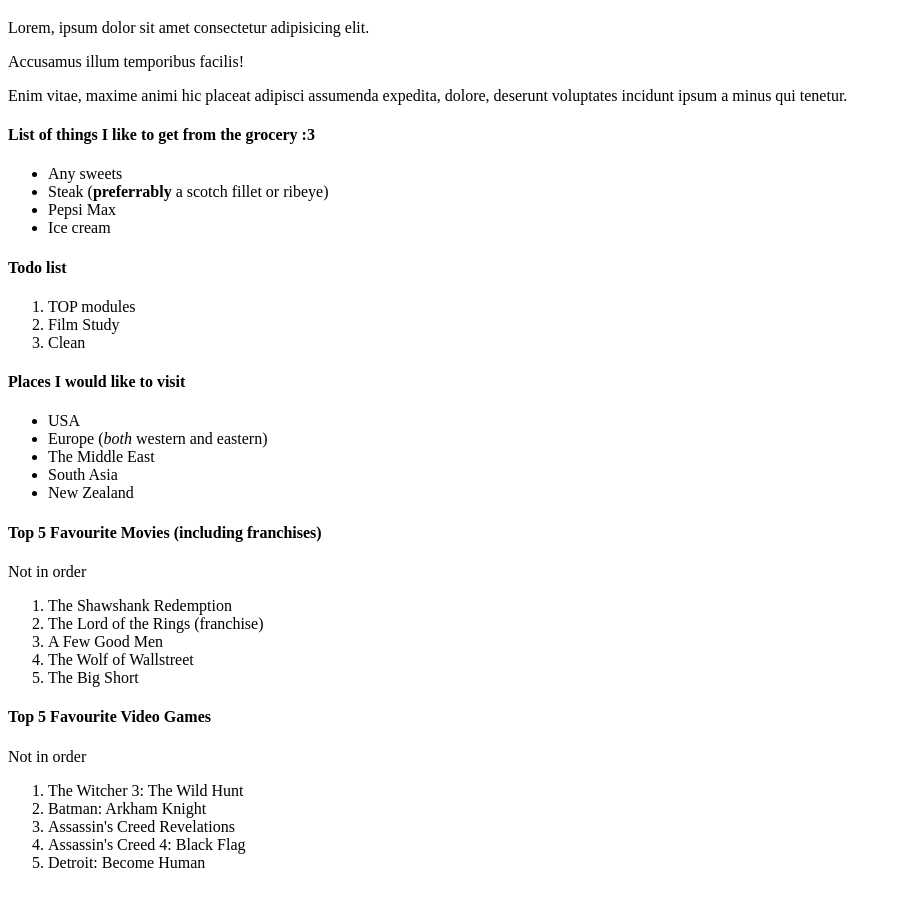
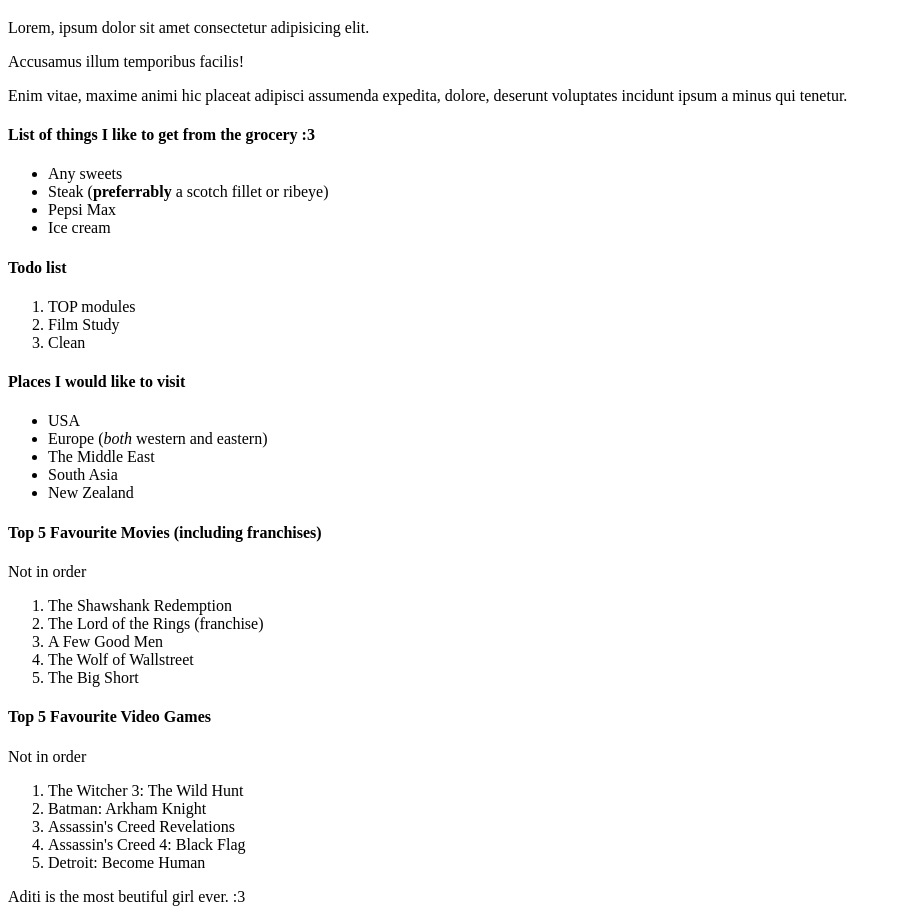
Before and after one commit to Sani-JMP/git_test, a plain HTML site: page html-boilerplate/index.html in a window 1280 px wide. Shown: the part 61-983 px from the top of the page, without its empty margins (0-897 px from the left). Before the commit the page ends 949 px from the top, so only its background shows below. Drawn offline with Linux system fonts and the light colour scheme.

Commit message:
I added the most beutiful girl

```diff
--- a/html-boilerplate/index.html
+++ b/html-boilerplate/index.html
@@ -55,5 +55,6 @@
             <li>Detroit: Become Human</li>
         </ol>
     </p>
+    <p>Aditi is the most beutiful girl ever. :3</p>
 </body>
 </html>
```
